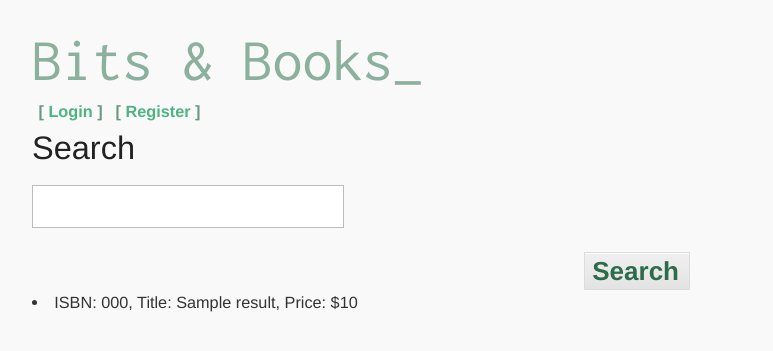
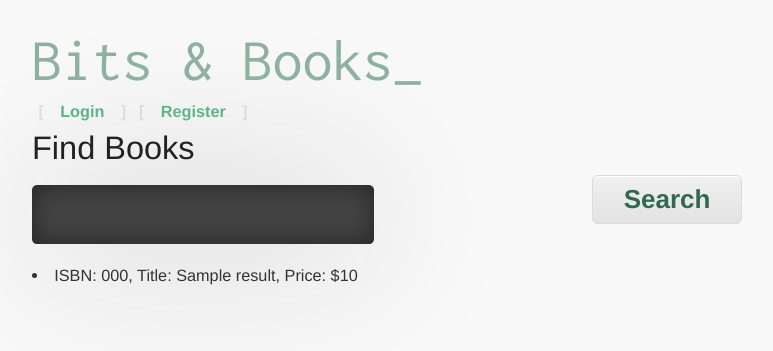
Before and after one commit to RyanMcG/Bits-Books, a Python web app: template templates/index.html in a window 1280 px wide. Shown: the top 351 px of the page, without its empty margins (253-1026 px from the left). Run offline with Jinja, Linux system fonts and the light colour scheme; the template is opened without the code that fills it: most values are stand-ins (such as "Sample title", 1, 10 or a date in 2020); form fields are guessed from the names that the template uses; some web fonts are replaced.

Commit message:
Single line search and submit button and other style improvements.

```diff
--- a/sass/_base.sass
+++ b/sass/_base.sass
@@ -35,11 +35,12 @@ $button_text_color: darken(saturate($mycolor, 20%), 20%)
 $logo_font: "Inconsolata"
 $header-font: "Copse", $blueprint-font-family
 
-@mixin pretty-button()
+=pretty-button()
   +anchor-button
   +box-shadow(inset 0px 1px 0px 0px #ffffff)
   //+border-radius(6px)
   +background-image(linear-gradient(center top, #f0f0f0 0%, #e3e3e3 100%))
+  +border-radius(.2em)
   background-color: #ededed
   border: 1px solid #dcdcdc
   color: $button_text_color
@@ -48,3 +49,28 @@ $header-font: "Copse", $blueprint-font-family
     +background-image(linear-gradient(center top, #e3e3e3 5%, #f0f0f0 100%))
     background-color: #dfdfdf
     color: $button_text_color
+
+=inset-element($fg, $bg, $sbg: $blueprint-background-color, $focus-effect: true)
+  @if $sbg
+    +box-shadow(0 0 6em darken($sbg, 20%), inset 0 0 1em darken($bg, 15%))
+  @else
+    +box-shadow(inset 0 0 1em darken($bg, 15%))
+
+  @if $focus-effect
+    color: darken($fg, 10%)
+    background-color: darken($bg, 2%)
+    &:focus
+      color: $fg
+      background-color: $bg
+  @else:
+    color: $fg
+    background-color: $bg
+
+
+=inset-field()
+  $nav_color: darken($blueprint-border-color, 58%)
+  padding: .6em .8em
+  +inset-element(#f9f9f9, $nav_color)
+  +border-radius(.2em)
+  font-family: $blueprint-fixed-font-family
+  font-weight: bold
--- a/sass/screen.sass
+++ b/sass/screen.sass
@@ -34,17 +34,19 @@ body.bp
     padding: 0
     font-family: $header-font
     font-weight: bold
-    color: $mycolor
+    color: darken($blueprint-background-color, 10%)
     li
       margin: 0 .4em
       +float-left
       &.last
         +last
       &:before
-        content: '[ '
+        content: '['
       &:after
-        content: ' ]'
+        content: ']'
       a
+        margin: 0 1em
+        font-size: 1em
         text-decoration: none
         color: lighten($button_text_color, 20%)
         &:hover
@@ -81,39 +83,36 @@ body.bp
   font-family: $header-font
   text-align: center
 
-input
-  display: block
+body.bp #container
+  input
+    display: block
+    border: none
 
-input[type="submit"]
-  +pretty-button
-  +float-right
-  margin: .1em 0
+  input[type="submit"]
+    +pretty-button
+    +float-right
+    margin: .1em 0
 
-.main-search
-  +column(18, true)
+  input[type="text"], input[type="password"], input[type="email"], textarea
+    +inset-field()
 
-  .searchbar
-    position: relative
-    text-align: center
-  input
-    font-size: 1.6em
-    line-height: 1em
-    &#search
-      display: inline
-      width: 85%
-      margin: 0
-      $nav_color: darken($blueprint-border-color, 60%)
-      $navrad: .2em
-      padding: .6em .8em
-      color: #f9f9f9
-      border: $navrad solid lighten($nav_color, 20%)
-      background-color: $nav_color
-      list-style-type: none
-      +box-shadow(0 0 4em lighten($nav_color, 30%), inset 0 0 1em darken($nav_color, 20%))
-      +border-radius($navrad * 2)
-      font-family: $blueprint-fixed-font-family
-      font-weight: bold
-    &[type="submit"]
-      margin: .4em 2em 0 0
-    &:focus
-      outline: none
+  .main-search
+    +column(18, true)
+    margin: 0 0 .4em
+
+    .searchbar
+      +column(14)
+    input
+      font-size: 1.6em
+      line-height: 1em
+      &#search
+        display: inline
+        padding: .4em (1.5 * $blueprint-grid-margin)
+        width: span(14) - (3 * $blueprint-grid-margin)
+        margin: 0
+        list-style-type: none
+      &[type="submit"]
+        padding: .4em (1.5 * $blueprint-grid-margin)
+        +column(4, true)
+      &:focus
+        outline: none
--- a/static/css/screen.css
+++ b/static/css/screen.css
@@ -962,7 +962,7 @@ body.bp textarea {
   padding: 0;
   font-family: "Copse", Helvetica, Arial, sans-serif;
   font-weight: bold;
-  color: #669980;
+  color: #e0e0e0;
 }
 /* line 38, ../../sass/screen.sass */
 #header ul#navigation li {
@@ -976,23 +976,25 @@ body.bp textarea {
 }
 /* line 43, ../../sass/screen.sass */
 #header ul#navigation li:before {
-  content: "[ ";
+  content: "[";
 }
 /* line 45, ../../sass/screen.sass */
 #header ul#navigation li:after {
-  content: " ]";
+  content: "]";
 }
 /* line 47, ../../sass/screen.sass */
 #header ul#navigation li a {
+  margin: 0 1em;
+  font-size: 1em;
   text-decoration: none;
   color: #4db381;
 }
-/* line 50, ../../sass/screen.sass */
+/* line 52, ../../sass/screen.sass */
 #header ul#navigation li a:hover {
   text-decoration: underline;
 }
 
-/* line 53, ../../sass/screen.sass */
+/* line 55, ../../sass/screen.sass */
 #container ul.flashes {
   margin: 0;
   padding: 0;
@@ -1007,7 +1009,7 @@ body.bp textarea {
 * html #container ul.flashes {
   overflow-x: hidden;
 }
-/* line 60, ../../sass/screen.sass */
+/* line 62, ../../sass/screen.sass */
 #container ul.flashes li {
   margin: 0.5em 0 0;
   padding: 0.4em;
@@ -1019,7 +1021,7 @@ body.bp textarea {
   border-radius: 5px;
 }
 
-/* line 65, ../../sass/screen.sass */
+/* line 67, ../../sass/screen.sass */
 #content {
   display: inline;
   float: left;
@@ -1030,11 +1032,11 @@ body.bp textarea {
 * html #content {
   overflow-x: hidden;
 }
-/* line 69, ../../sass/screen.sass */
+/* line 71, ../../sass/screen.sass */
 #content .section h2 {
   margin-bottom: 0;
 }
-/* line 71, ../../sass/screen.sass */
+/* line 73, ../../sass/screen.sass */
 #content .section .content {
   overflow: hidden;
   *zoom: 1;
@@ -1042,24 +1044,24 @@ body.bp textarea {
   margin: 0 0 1em;
   padding: 1em;
 }
-/* line 77, ../../sass/screen.sass */
+/* line 79, ../../sass/screen.sass */
 #content .section .content p {
   margin: 0;
 }
 
-/* line 80, ../../sass/screen.sass */
+/* line 82, ../../sass/screen.sass */
 #footer {
   font-family: "Copse", Helvetica, Arial, sans-serif;
   text-align: center;
 }
 
-/* line 84, ../../sass/screen.sass */
-input {
+/* line 87, ../../sass/screen.sass */
+body.bp #container input {
   display: block;
+  border: none;
 }
-
-/* line 87, ../../sass/screen.sass */
-input[type="submit"] {
+/* line 91, ../../sass/screen.sass */
+body.bp #container input[type="submit"] {
   display: -moz-inline-box;
   -moz-box-orient: vertical;
   display: inline-block;
@@ -1085,6 +1087,12 @@ input[type="submit"] {
   background-image: -o-linear-gradient(center top, #f0f0f0 0%, #e3e3e3 100%);
   background-image: -ms-linear-gradient(center top, #f0f0f0 0%, #e3e3e3 100%);
   background-image: linear-gradient(center top, #f0f0f0 0%, #e3e3e3 100%);
+  -moz-border-radius: 0.2em;
+  -webkit-border-radius: 0.2em;
+  -o-border-radius: 0.2em;
+  -ms-border-radius: 0.2em;
+  -khtml-border-radius: 0.2em;
+  border-radius: 0.2em;
   background-color: #ededed;
   border: 1px solid #dcdcdc;
   color: #2e6b4d;
@@ -1094,11 +1102,11 @@ input[type="submit"] {
   margin: 0.1em 0;
 }
 /* line 7, ../../../../../../../../usr/lib/ruby/gems/1.9.1/gems/compass-0.11.5/frameworks/compass/stylesheets/compass/css3/_inline-block.scss */
-input[type="submit"] {
+body.bp #container input[type="submit"] {
   *display: inline;
 }
 /* line 75, ../../../../../../../../usr/lib/ruby/gems/1.9.1/gems/compass-0.11.5/frameworks/blueprint/stylesheets/blueprint/_buttons.scss */
-input[type="submit"] img {
+body.bp #container input[type="submit"] img {
   margin: 0 3px -3px 0 !important;
   padding: 0;
   border: none;
@@ -1106,8 +1114,8 @@ input[type="submit"] img {
   height: 16px;
   float: none;
 }
-/* line 47, ../../sass/_base.sass */
-input[type="submit"]:hover {
+/* line 48, ../../sass/_base.sass */
+body.bp #container input[type="submit"]:hover {
   background-image: -webkit-gradient(linear, 50% 0%, 50% 100%, color-stop(5%, #e3e3e3), color-stop(100%, #f0f0f0));
   background-image: -webkit-linear-gradient(center top, #e3e3e3 5%, #f0f0f0 100%);
   background-image: -moz-linear-gradient(center top, #e3e3e3 5%, #f0f0f0 100%);
@@ -1117,56 +1125,83 @@ input[type="submit"]:hover {
   background-color: #dfdfdf;
   color: #2e6b4d;
 }
+/* line 96, ../../sass/screen.sass */
+body.bp #container input[type="text"], body.bp #container input[type="password"], body.bp #container input[type="email"], body.bp #container textarea {
+  padding: 0.6em 0.8em;
+  -moz-box-shadow: 0 0 6em #c6c6c6, inset 0 0 1em #232323;
+  -webkit-box-shadow: 0 0 6em #c6c6c6, inset 0 0 1em #232323;
+  -o-box-shadow: 0 0 6em #c6c6c6, inset 0 0 1em #232323;
+  box-shadow: 0 0 6em #c6c6c6, inset 0 0 1em #232323;
+  color: #e0e0e0;
+  background-color: #444444;
+  @else: {
+    color: #f9f9f9;
+    background-color: #494949;
+}
 
-/* line 92, ../../sass/screen.sass */
-.main-search {
+  -moz-border-radius: 0.2em;
+  -webkit-border-radius: 0.2em;
+  -o-border-radius: 0.2em;
+  -ms-border-radius: 0.2em;
+  -khtml-border-radius: 0.2em;
+  border-radius: 0.2em;
+  font-family: "Inconsolata", DejaVu Sans Mono, "andale mono", Courier, monospace;
+  font-weight: bold;
+}
+/* line 62, ../../sass/_base.sass */
+body.bp #container input[type="text"]:focus, body.bp #container input[type="password"]:focus, body.bp #container input[type="email"]:focus, body.bp #container textarea:focus {
+  color: #f9f9f9;
+  background-color: #494949;
+}
+/* line 99, ../../sass/screen.sass */
+body.bp #container .main-search {
   display: inline;
   float: left;
   margin-right: 0;
   width: 710px;
+  margin: 0 0 0.4em;
 }
 /* line 147, ../../../../../../../../usr/lib/ruby/gems/1.9.1/gems/compass-0.11.5/frameworks/blueprint/stylesheets/blueprint/_grid.scss */
-* html .main-search {
+* html body.bp #container .main-search {
   overflow-x: hidden;
 }
-/* line 95, ../../sass/screen.sass */
-.main-search .searchbar {
-  position: relative;
-  text-align: center;
+/* line 103, ../../sass/screen.sass */
+body.bp #container .main-search .searchbar {
+  display: inline;
+  float: left;
+  margin-right: 10px;
+  width: 550px;
 }
-/* line 98, ../../sass/screen.sass */
-.main-search input {
+/* line 147, ../../../../../../../../usr/lib/ruby/gems/1.9.1/gems/compass-0.11.5/frameworks/blueprint/stylesheets/blueprint/_grid.scss */
+* html body.bp #container .main-search .searchbar {
+  overflow-x: hidden;
+}
+/* line 105, ../../sass/screen.sass */
+body.bp #container .main-search input {
   font-size: 1.6em;
   line-height: 1em;
 }
-/* line 101, ../../sass/screen.sass */
-.main-search input#search {
+/* line 108, ../../sass/screen.sass */
+body.bp #container .main-search input#search {
   display: inline;
-  width: 85%;
+  padding: 0.4em 15px;
+  width: 520px;
   margin: 0;
-  padding: 0.6em 0.8em;
-  color: #f9f9f9;
-  border: 0.2em solid #777777;
-  background-color: #444444;
   list-style-type: none;
-  -moz-box-shadow: 0 0 4em #919191, inset 0 0 1em #111111;
-  -webkit-box-shadow: 0 0 4em #919191, inset 0 0 1em #111111;
-  -o-box-shadow: 0 0 4em #919191, inset 0 0 1em #111111;
-  box-shadow: 0 0 4em #919191, inset 0 0 1em #111111;
-  -moz-border-radius: 0.4em;
-  -webkit-border-radius: 0.4em;
-  -o-border-radius: 0.4em;
-  -ms-border-radius: 0.4em;
-  -khtml-border-radius: 0.4em;
-  border-radius: 0.4em;
-  font-family: "Inconsolata", DejaVu Sans Mono, "andale mono", Courier, monospace;
-  font-weight: bold;
 }
-/* line 116, ../../sass/screen.sass */
-.main-search input[type="submit"] {
-  margin: 0.4em 2em 0 0;
+/* line 114, ../../sass/screen.sass */
+body.bp #container .main-search input[type="submit"] {
+  padding: 0.4em 15px;
+  display: inline;
+  float: left;
+  margin-right: 0;
+  width: 150px;
 }
-/* line 118, ../../sass/screen.sass */
-.main-search input:focus {
+/* line 147, ../../../../../../../../usr/lib/ruby/gems/1.9.1/gems/compass-0.11.5/frameworks/blueprint/stylesheets/blueprint/_grid.scss */
+* html body.bp #container .main-search input[type="submit"] {
+  overflow-x: hidden;
+}
+/* line 117, ../../sass/screen.sass */
+body.bp #container .main-search input:focus {
   outline: none;
 }
--- a/templates/index.html
+++ b/templates/index.html
@@ -2,7 +2,7 @@
 
 {% block content %}
 <div class="section">
-  <h2>Search</h2>
+  <h2>Find Books</h2>
   <div class="main-search">
     <form method="GET" action="">
       <div class="searchbar">
```
